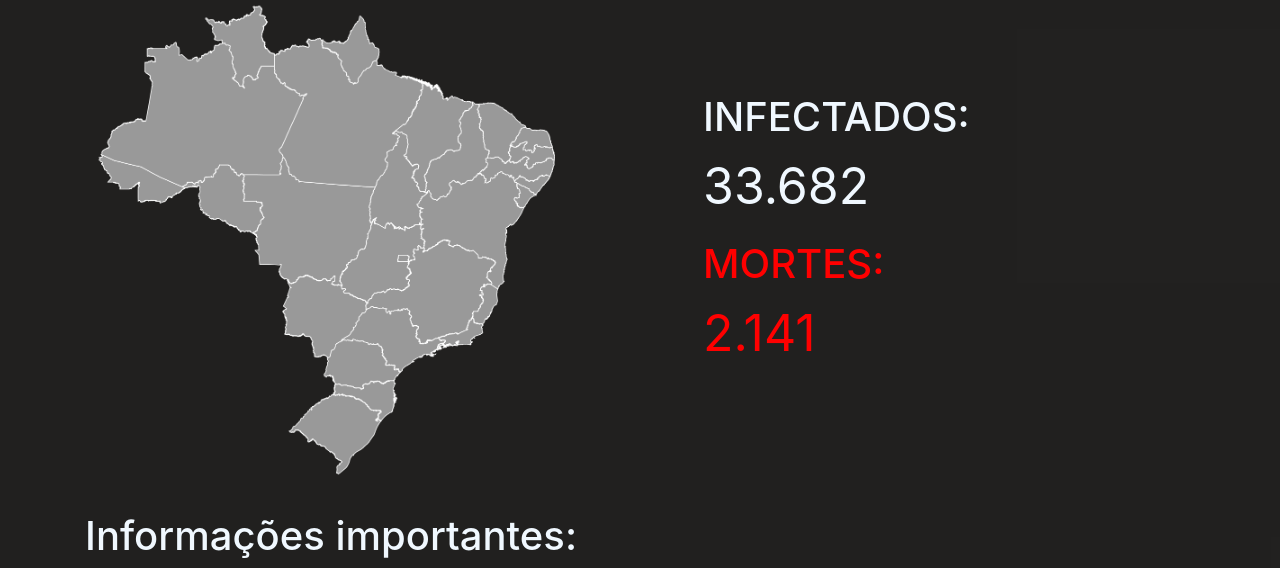
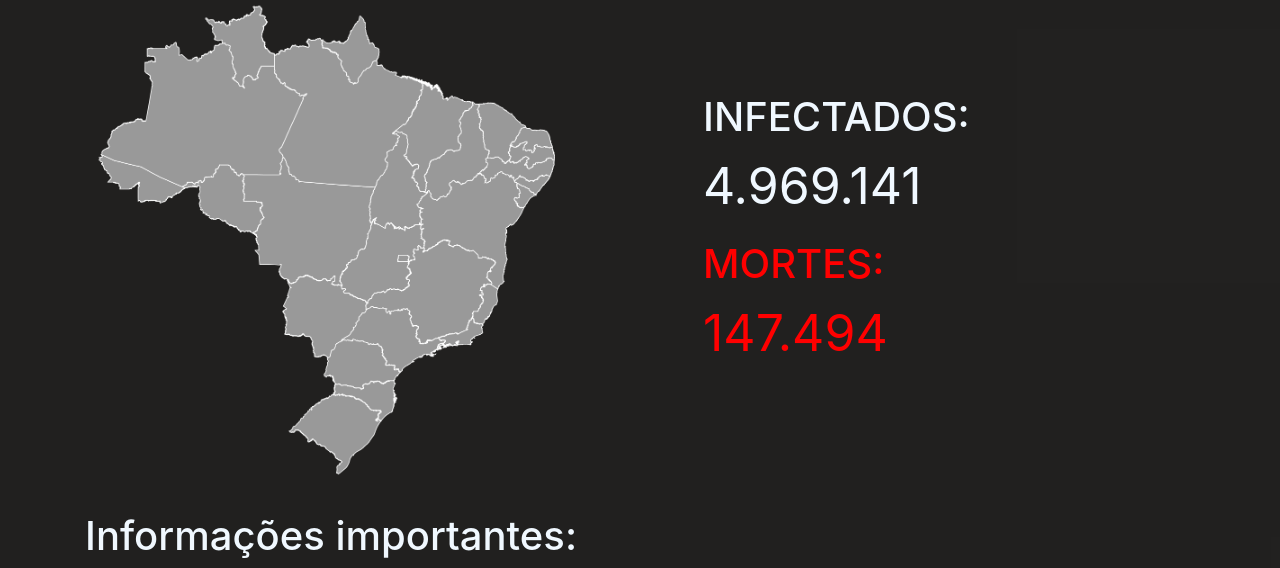
Before and after one commit to brenonogueira/covid19nao, a plain HTML site: page index.html in a window 1280 px wide. Shown: the part 734-1302 px from the top of the page. Drawn offline with nearby package versions, Linux system fonts and the light colour scheme.

Commit message:
atualização numero de mortes e casos - index.html
atualização nos números de infectados e mortes

```diff
--- a/index.html
+++ b/index.html
@@ -145,12 +145,12 @@
           <div class="align-self-center">
             <div class="ml-5">
               <h1 class="display-5" style="color: aliceblue;">INFECTADOS:</h1>
-              <p style="font-size: 50px; color: aliceblue;">33.682</p>
+              <p style="font-size: 50px; color: aliceblue;">4.969.141</p>
             </div>
 
             <div class="ml-5">
               <h1 class="display-5" style="color:red;"">MORTES:</h1>
-                        <p style=" font-size: 50px; color: red;">2.141</p>
+                        <p style=" font-size: 50px; color: red;">147.494</p>
             </div>
           </div>
         </div>
```
